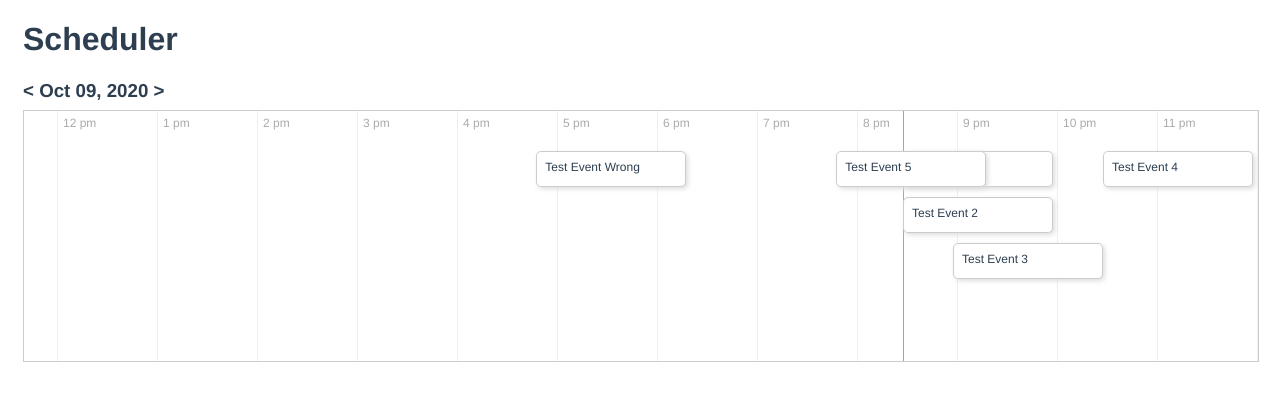
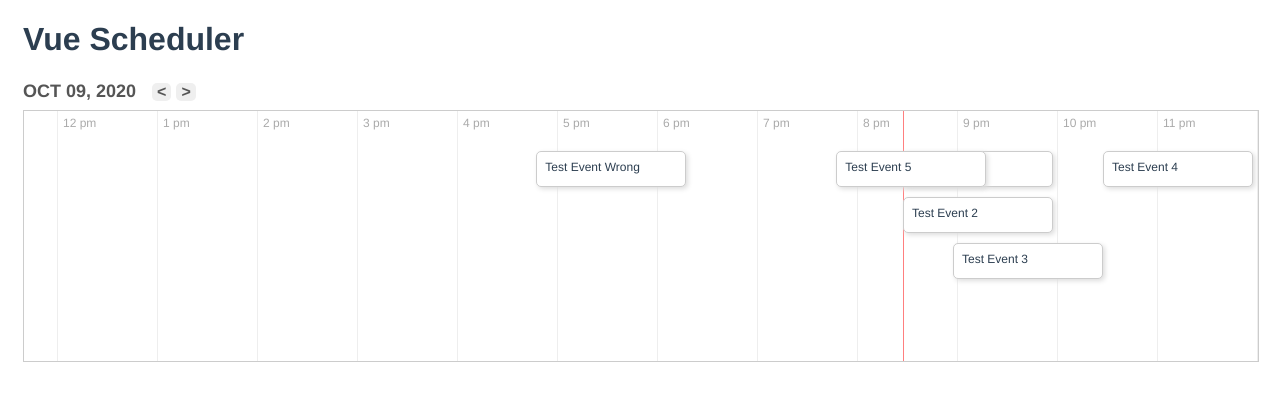
Before and after one commit to craigdanj/vue-day-schedule, a Vue app: page / in a window 1280 px wide. Shown: the top 400 px of the page. Built offline with nearby package versions, Linux system fonts and the light colour scheme.

Commit message:
header styles and nav styles added

```diff
--- a/src/App.vue
+++ b/src/App.vue
@@ -1,6 +1,6 @@
 <template>
   <div id="app">
-    <h1>Scheduler</h1>
+    <h1>Vue Scheduler</h1>
 
     <Scheduler :events="eventList"></Scheduler>
   </div>
--- a/src/components/Scheduler.vue
+++ b/src/components/Scheduler.vue
@@ -1,9 +1,9 @@
 <template>
   <div class="vue-scheduler">
-    <h3 class="date">
-      <span>&lt;</span>
-      {{getSelectedDate()}}
-      <span>&gt;</span>
+    <h3 class="header">
+      <span class="date">{{ getSelectedDate() }}</span>
+      <span class="nav">&lt;</span>
+      <span class="nav">&gt;</span>
     </h3>
     <div class="scheduler-container">
       <div class="timeline">
@@ -162,8 +162,30 @@ export default class Scheduler extends Vue {
 </script>
 
 <style scoped>
-.date {
+.header {
   margin: 0 0 8px;
+  color: #555;
+  text-transform: uppercase;
+}
+
+.header .date {
+  margin-right: 16px;
+  color: #555;
+  font-weight: 900;
+  font-size: 18px;
+}
+
+.header .nav {
+  font-size: 16px;
+  display: inline-block;
+  padding: 0 5px;
+  border-radius: 1px;
+  font-weight: 700;
+  cursor: pointer;
+  background: #efefef;
+  color: #555;
+  margin-right: 5px;
+  border-radius: 5px;
 }
 
 .scheduler-container {
```
